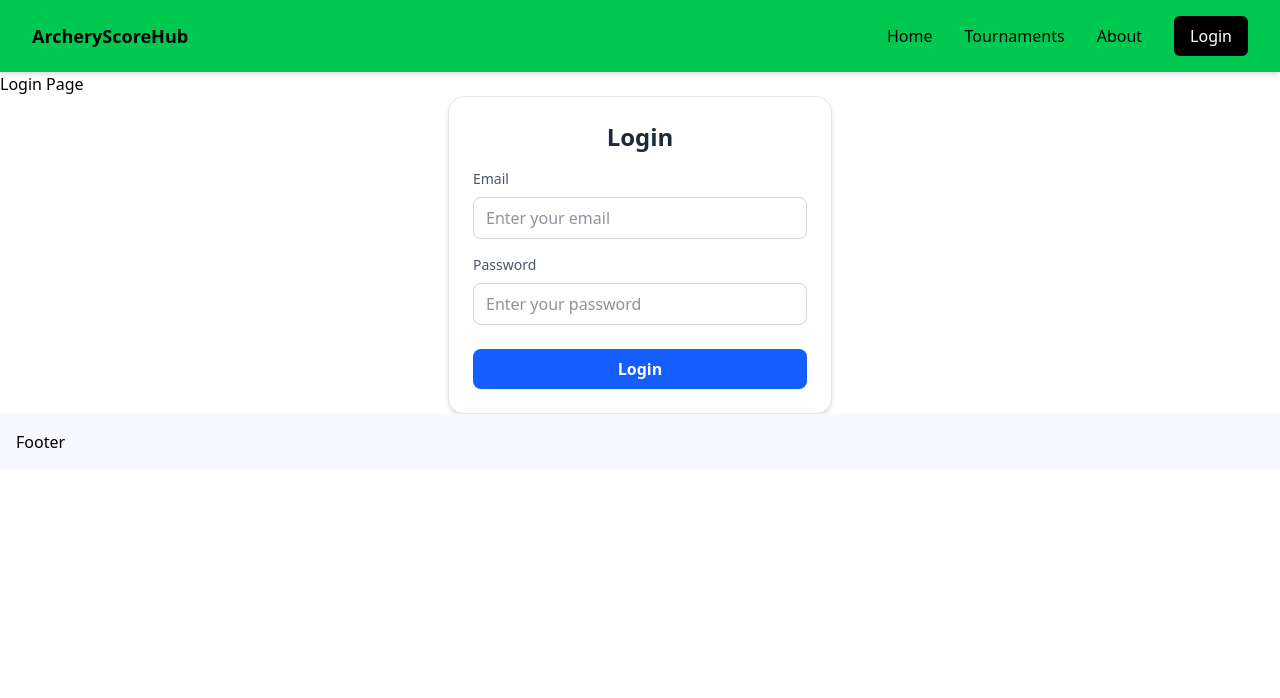
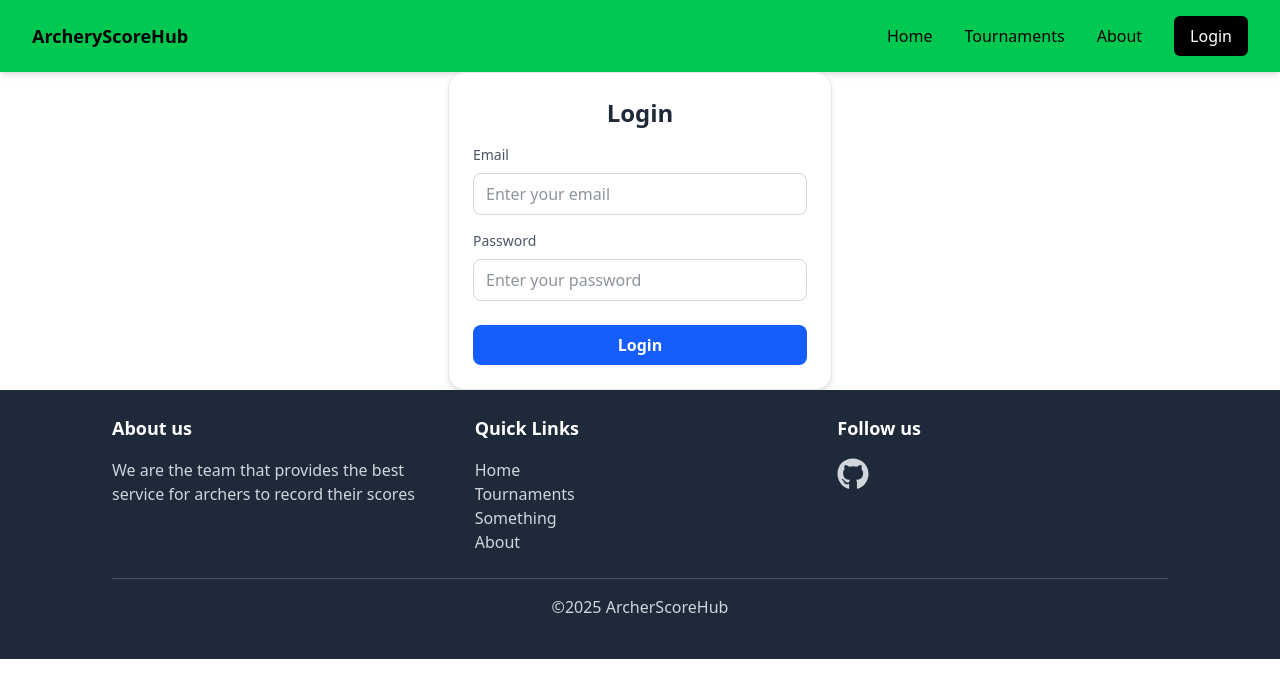
Before and after one commit to HuynhBaThanh105029615/archery_score_system, a Next.js app in the folder frontend/: page /Login in a window 1280 px wide. Shown: the top 698 px of the page. Built offline with nearby package versions, Linux system fonts and the light colour scheme.

Commit message:
Footer added
Added Footer in tailwind css and the react-icons for the icons like github and facebook

```diff
--- a/frontend/package.json
+++ b/frontend/package.json
@@ -12,7 +12,8 @@
     "jose": "^6.1.0",
     "next": "16.0.0",
     "react": "19.2.0",
-    "react-dom": "19.2.0"
+    "react-dom": "19.2.0",
+    "react-icons": "^5.5.0"
   },
   "devDependencies": {
     "@tailwindcss/postcss": "^4.1.16",
--- a/frontend/src/app/Login/page.tsx
+++ b/frontend/src/app/Login/page.tsx
@@ -3,7 +3,6 @@ import { LoginForm } from "./LoginForm";
 export default function LoginPage() {
   return(
     <>
-        <h1>Login Page</h1>
         <LoginForm/>
     </>
   );
--- a/frontend/src/app/layout.tsx
+++ b/frontend/src/app/layout.tsx
@@ -1,5 +1,6 @@
 import { Header } from "../component/header";
 import "../app/global.css";
+import { Footer } from "../component/footer";
 
 export default function RootLayout({
   children,
@@ -14,14 +15,7 @@ export default function RootLayout({
 
         {children}
 
-        <footer
-            style={{
-                backgroundColor: "ghostwhite",
-                padding: "1rem"
-            }}
-        >
-            <p>Footer</p>
-        </footer>
+        <Footer />
 
         </body>
     </html>
--- /dev/null
+++ b/frontend/src/component/footer.tsx
@@ -0,0 +1,47 @@
+"use client"
+
+import "../app/global.css";
+import { FaGithub } from "react-icons/fa";
+
+export function Footer() {
+    return(
+        <footer className="bg-gray-800 px-4 md: px-16 lg:px-28 py-6">
+            <div className = 'grid grid-cols-1 md:grid-cols-3 gap-8'>
+                <div>
+                    <h2 className = "text-lg font-bold mb-4 text-white">About us</h2>
+                    <p className = "text-gray-300">
+                        We are the team that provides the best service for archers to record their scores
+                    </p>
+                </div>
+
+                <div>
+                    <h2 className = "text-lg font-bold mb-4 text-white">Quick Links</h2>
+                    <ul>
+                        <li><a href="/" className="hover:underline text-gray-300">Home</a></li>
+                        <li><a href="/" className="hover:underline text-gray-300">Tournaments</a></li>
+                        <li><a href="/" className="hover:underline text-gray-300">Something</a></li>
+                        <li><a href="/" className="hover:underline text-gray-300">About</a></li>
+                    </ul>
+                </div>
+
+                <div>
+                    <h2 className = "text-lg font-bold mb-4 text-white">Follow us</h2>
+                    <ul className="flex space-x-4">
+                        <a
+                        href="https://github.com/HuynhBaThanh105029615/archery_score_system"
+                        target="_blank"
+                        rel="noopener noreferrer"
+                        className="text-gray-300 hover:text-white transition-colors duration-200"
+                        >
+                            <FaGithub size={32} /> {/* 👈 makes the icon bigger */}
+                        </a>
+                    </ul>
+                </div>
+            </div>
+
+            <div className="border-t border-gray-600 p-4 text-gray-300 text-center mt-6">
+                <p>©2025 ArcherScoreHub</p>
+            </div>
+        </footer>
+    )
+}
--- a/frontend/src/component/header.tsx
+++ b/frontend/src/component/header.tsx
@@ -18,7 +18,7 @@ export function Header() {
 
         {/* Login button */}
         <a
-          href="/login"
+          href="/Login"
           className="bg-black text-white px-4 py-2 rounded-md hover:bg-gray-800 transition"
         >
           Login
```
Also changed, not shown: 1 other file (tests, documents, lock files or other folders).
